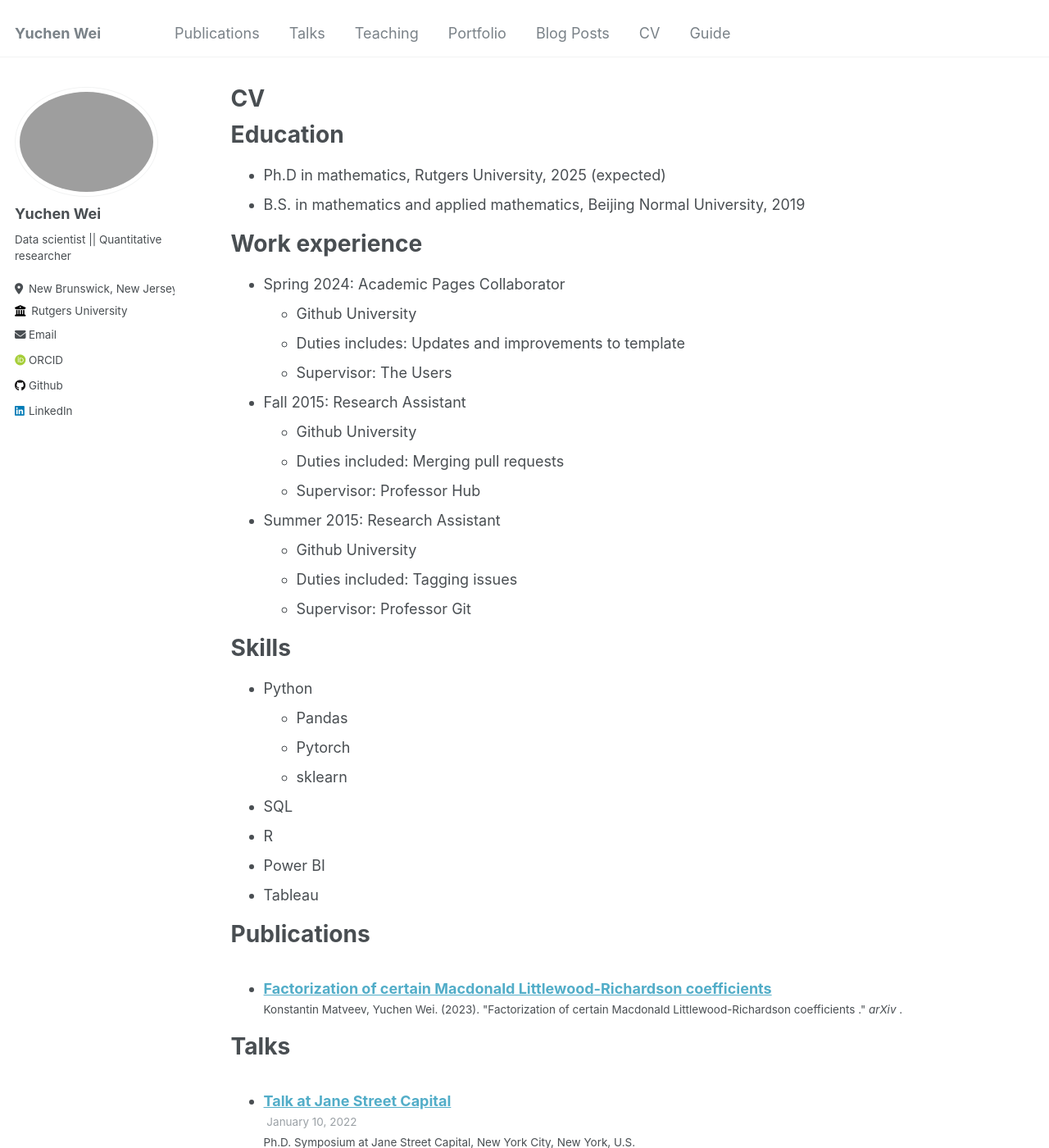
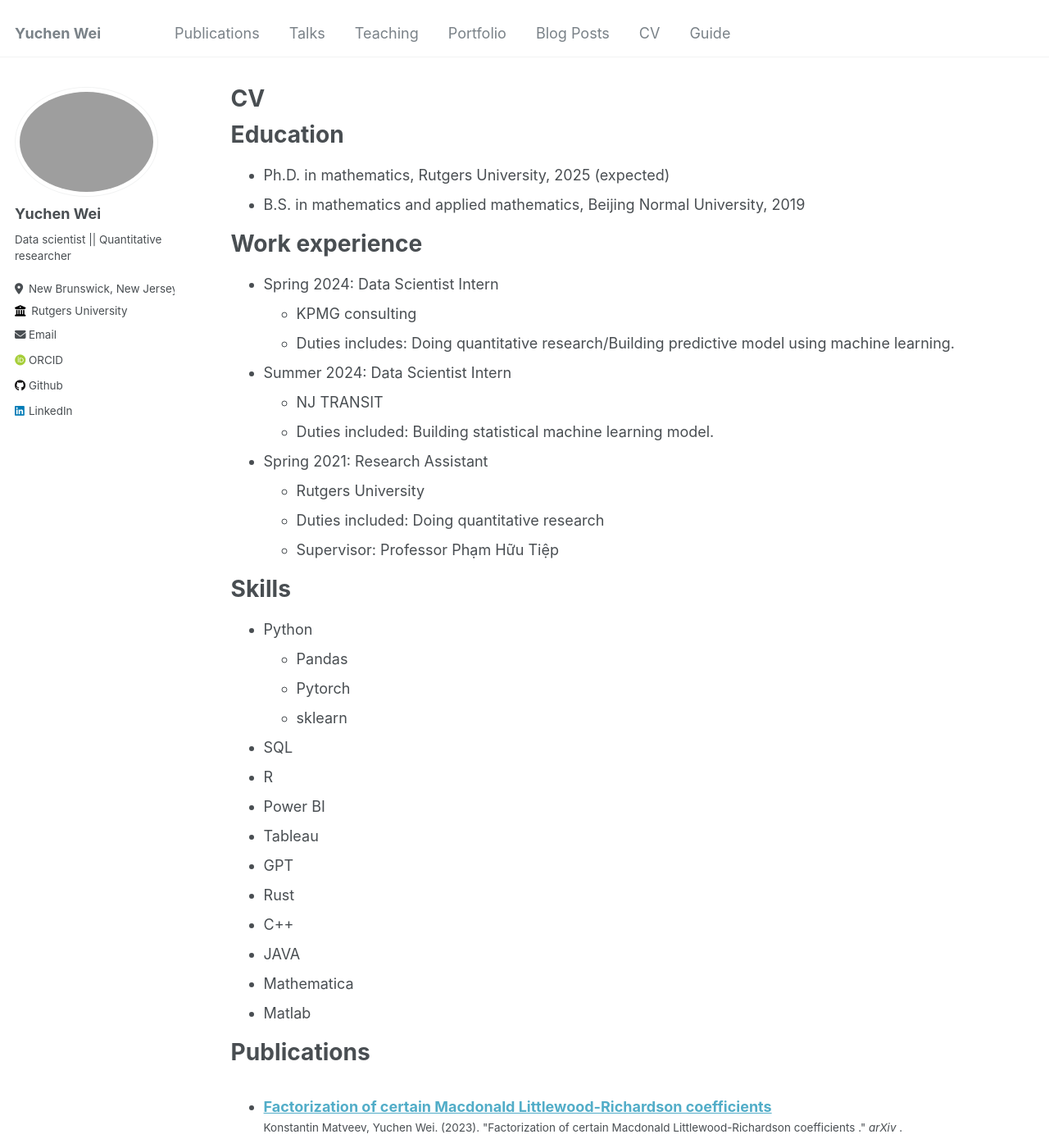
Before and after one commit to Yuccwei/YuchenWei.github.io, a Jekyll site: the page built from _pages/cv.md, in a window 1280 px wide and 1400 px high. Shown: the whole window at 82% size. Built offline with Jekyll 4.4.1, drawn with Linux system fonts in a browser that asks for light colours; some web fonts are replaced; some of the changed text lies outside the part shown.

Commit message:
Updated a file

```diff
--- a/_pages/cv.md
+++ b/_pages/cv.md
@@ -11,25 +11,23 @@ redirect_from:
 
 Education
 ======
-* Ph.D in mathematics, Rutgers University, 2025 (expected)
+* Ph.D. in mathematics, Rutgers University, 2025 (expected)
 * B.S. in mathematics and applied mathematics, Beijing Normal University, 2019
 
 Work experience
 ======
-* Spring 2024: Academic Pages Collaborator
-  * Github University
-  * Duties includes: Updates and improvements to template
-  * Supervisor: The Users
+* Spring 2024: Data Scientist Intern
+  * KPMG consulting
+  * Duties includes: Doing quantitative research/Building predictive model using machine learning.
 
-* Fall 2015: Research Assistant
-  * Github University
-  * Duties included: Merging pull requests
-  * Supervisor: Professor Hub
+* Summer 2024: Data Scientist Intern
+  * NJ TRANSIT
+  * Duties included: Building statistical machine learning model.
 
-* Summer 2015: Research Assistant
-  * Github University
-  * Duties included: Tagging issues
-  * Supervisor: Professor Git
+* Spring 2021: Research Assistant
+  * Rutgers University
+  * Duties included: Doing quantitative research
+  * Supervisor: Professor Phạm Hữu Tiệp
 
 Skills
 ======
@@ -41,6 +39,12 @@ Skills
 * R
 * Power BI
 * Tableau
+* GPT
+* Rust
+* C++
+* JAVA
+* Mathematica
+* Matlab
 
 Publications
 ======
@@ -60,6 +64,6 @@ Teaching
     {% include archive-single-cv.html %}
   {% endfor %}</ul>
 
-Service and leadership
+Volunteer
 ======
-* Currently signed in to 43 different slack teams
+* Volunteered at Tsinghua University. Assisted the organization of the 8th International Congress of Chinese Mathematicians.
```
Also changed, not shown: _posts/2199-01-01-future-post.md (+1 -1 lines).
